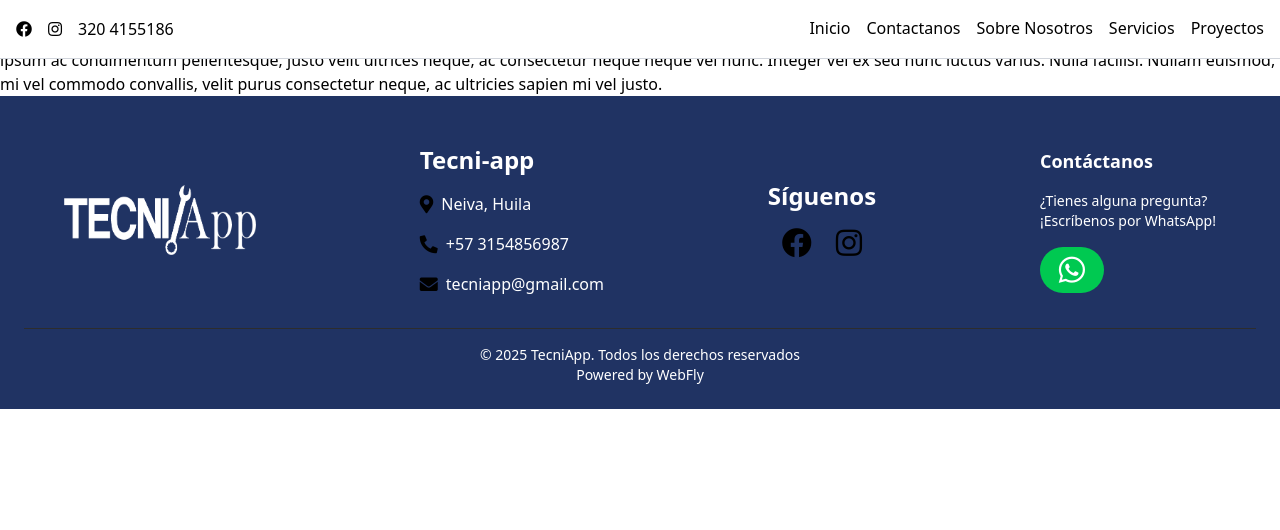
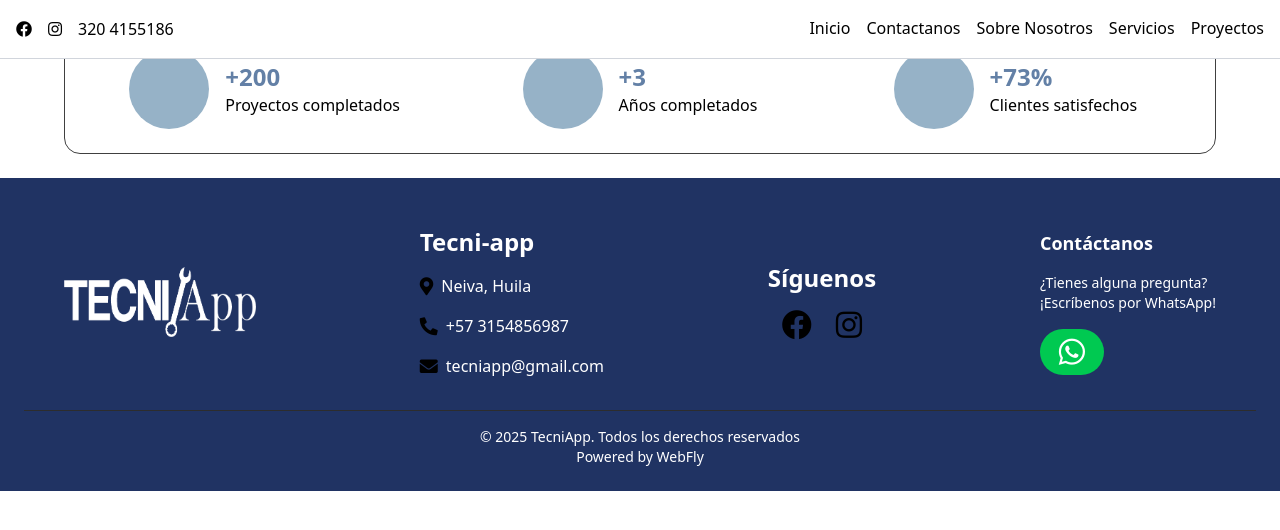
Before and after one commit to reivyng/tecni-app, a React (Vite) app in the folder tecni-app/: page /projects in a window 1280 px wide. Shown: the top 530 px of the page. Built offline with nearby package versions, Linux system fonts and the light colour scheme.

Commit message:
primera parte de la pagina de proyectos echa

```diff
--- a/tecni-app/src/pages/projects.jsx
+++ b/tecni-app/src/pages/projects.jsx
@@ -1,15 +1,40 @@
-import 'react';
+import "react";
+import { motion } from "framer-motion";
 
 const projects = () => {
-    return (
-        <div>
+  return (
+    <motion.div
+      className="p-6 m-6 mx-auto w-full max-w-6xl border-[1.5px] border-neutral-700 rounded-2xl opacity-0"
+      initial={{ opacity: 0, y: 50 }}
+      whileInView={{ opacity: 1, y: 0 }}
+      viewport={{ once: true }}
+      transition={{ duration: 0.8, ease: "easeOut" }}
+    >
+      {/* Contenedor principal */}
+      <div className="grid grid-cols-1 gap-6 text-center md:grid-cols-3 md:text-left">
+        {[
+          { value: "+200", text: "Proyectos completados" },
+          { value: "+3", text: "Años completados" },
+          { value: "+73%", text: "Clientes satisfechos" },
+        ].map((item, index) => (
+          <motion.div
+            key={index}
+            className="flex items-center justify-center space-x-4"
+            initial={{ opacity: 0, y: 30 }}
+            whileInView={{ opacity: 1, y: 0 }}
+            viewport={{ once: true }}
+            transition={{ duration: 0.6, delay: index * 0.2, ease: "easeOut" }}
+          >
+            <div className="bg-[#96B2C7] rounded-full w-16 h-16 md:w-20 md:h-20"></div>
+            <div>
+              <h1 className="text-[#6380A6] text-xl md:text-2xl font-bold">{item.value}</h1>
+              <p className="text-sm md:text-base">{item.text}</p>
+            </div>
+          </motion.div>
+        ))}
+      </div>
+    </motion.div>
+  );
+};
 
-            <main>
-                <h1>Contactanos</h1>
-                <p>Lorem ipsum dolor sit amet, consectetur adipiscing elit. Sed vel libero at neque tincidunt aliquet. Donec vel purus vel ipsum sagittis fermentum. Nullam fermentum, ipsum ac condimentum pellentesque, justo velit ultrices neque, ac consectetur neque neque vel nunc. Integer vel ex sed nunc luctus varius. Nulla facilisi. Nullam euismod, mi vel commodo convallis, velit purus consectetur neque, ac ultricies sapien mi vel justo.</p>
-            </main>
-
-        </div>
-    );
-}
 export default projects;
```
